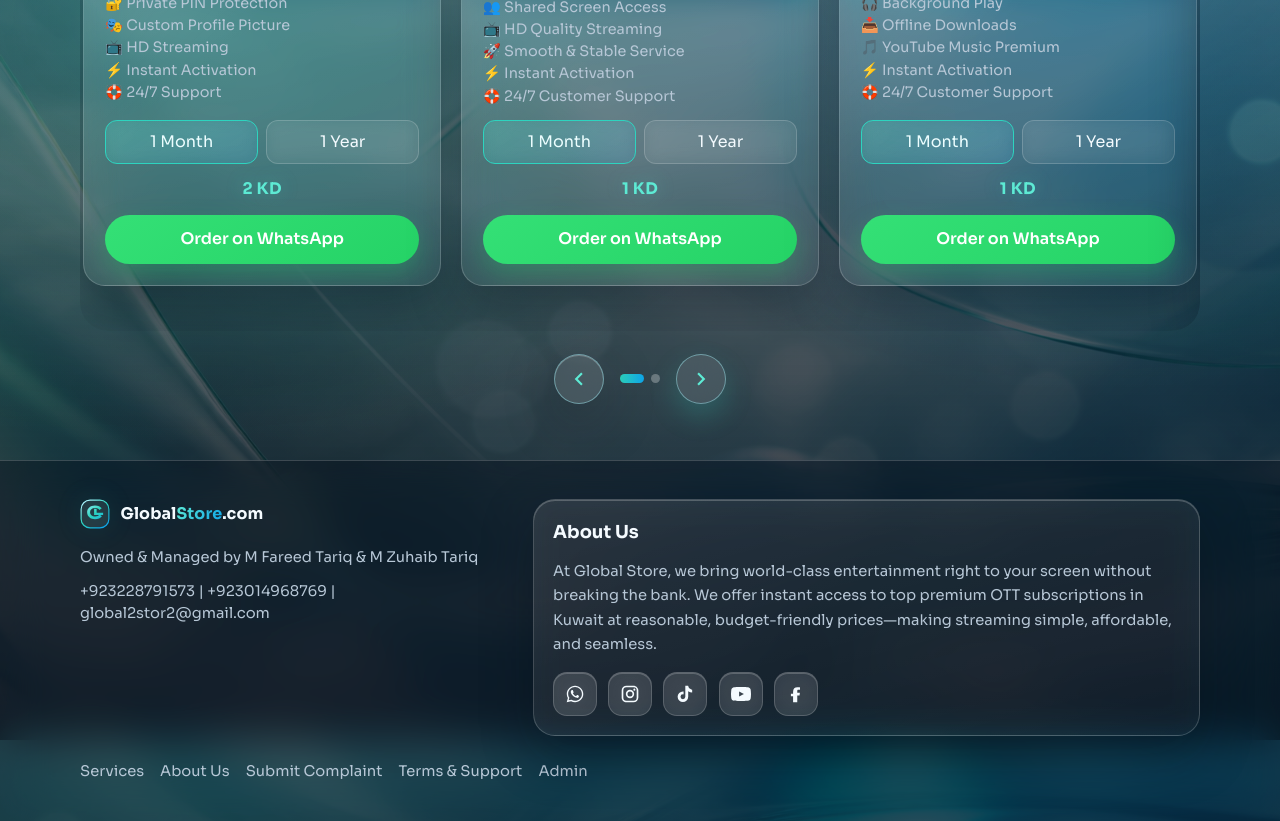
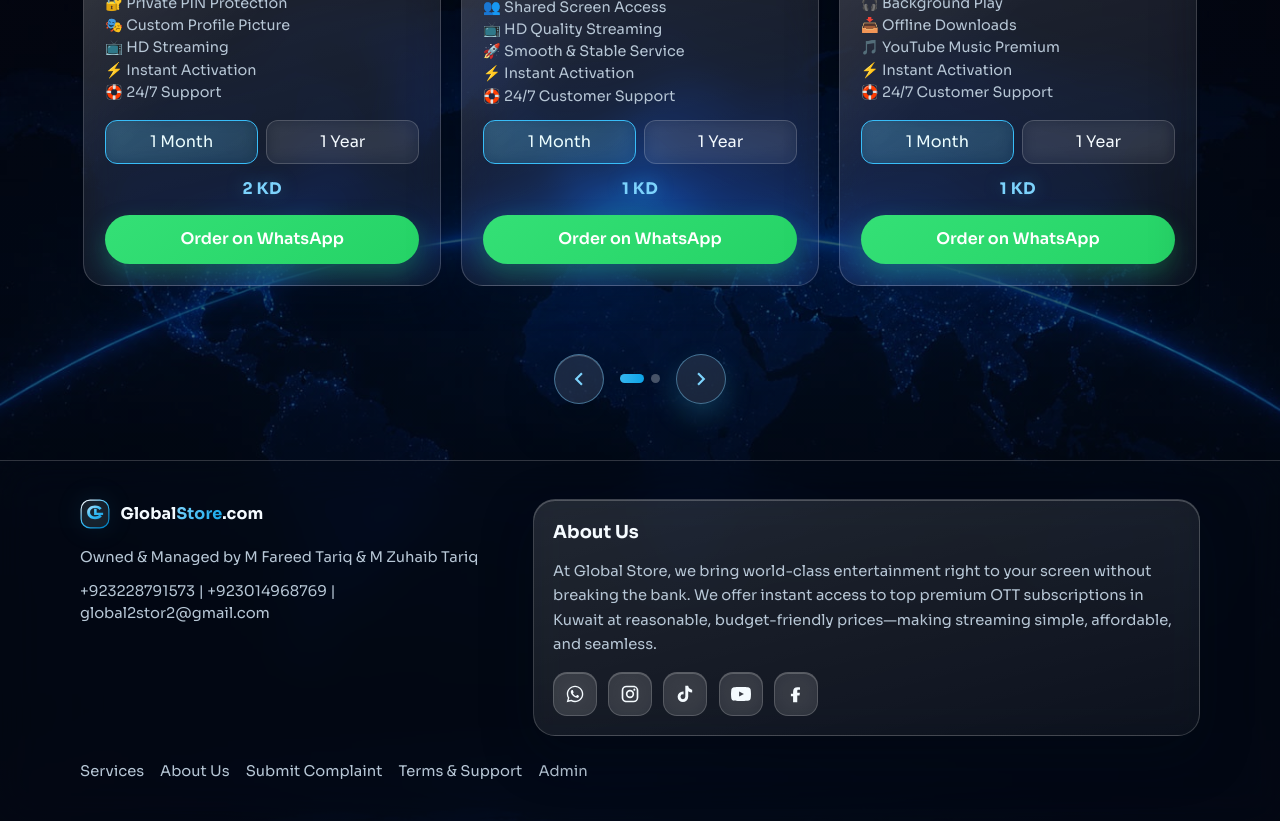
Before and after one commit to Yunusbashashaik/Global-Stores, a React (Vite) app in the folder client/: page / in a window 1280 px wide. Shown: the part 860-1681 px from the top of the page. Built offline with nearby package versions, Linux system fonts and the light colour scheme; no server answers.

Commit message:
Use Global_bg.JPG as the site background
Switch the full-page wallpaper to the repo asset and retune overlays
and accents so the glowing world-map image reads clearly.

Co-authored-by: Yunusbasha Shaik <Yunusbashashaik@users.noreply.github.com>

```diff
--- a/client/src/components/Logo.jsx
+++ b/client/src/components/Logo.jsx
@@ -11,9 +11,9 @@ export default function Logo({ className = "" }) {
       >
         <defs>
           <linearGradient id="gs-glass" x1="8" y1="4" x2="34" y2="36" gradientUnits="userSpaceOnUse">
-            <stop stopColor="#a5f3fc" />
-            <stop offset="0.45" stopColor="#2dd4bf" />
-            <stop offset="1" stopColor="#0ea5e9" />
+            <stop stopColor="#e0f2fe" />
+            <stop offset="0.45" stopColor="#38bdf8" />
+            <stop offset="1" stopColor="#0284c7" />
           </linearGradient>
         </defs>
         <rect
--- a/client/src/index.css
+++ b/client/src/index.css
@@ -4,14 +4,14 @@
   --glass: rgba(255, 255, 255, 0.1);
   --glass-strong: rgba(255, 255, 255, 0.16);
   --border: rgba(255, 255, 255, 0.18);
-  --border-strong: rgba(165, 243, 252, 0.45);
+  --border-strong: rgba(125, 211, 252, 0.45);
   --text: #f5fbff;
   --muted: #b7c7d6;
-  --accent: #2dd4bf;
-  --accent-hover: #5eead4;
+  --accent: #38bdf8;
+  --accent-hover: #7dd3fc;
   --accent-deep: #0ea5e9;
-  --accent-soft: rgba(45, 212, 191, 0.16);
-  --accent-glow: rgba(45, 212, 191, 0.28);
+  --accent-soft: rgba(56, 189, 248, 0.16);
+  --accent-glow: rgba(56, 189, 248, 0.3);
   --whatsapp: #25d366;
   --radius: 22px;
   --radius-sm: 14px;
@@ -38,14 +38,12 @@ body {
   color: var(--text);
   font-family: var(--font-en);
   line-height: 1.55;
-  background-color: #07131f;
+  background-color: #02060f;
   background-image:
-    radial-gradient(ellipse at 15% 10%, rgba(45, 212, 191, 0.22), transparent 42%),
-    radial-gradient(ellipse at 85% 0%, rgba(14, 165, 233, 0.2), transparent 40%),
-    linear-gradient(180deg, rgba(6, 16, 28, 0.55) 0%, rgba(6, 14, 24, 0.72) 55%, rgba(5, 12, 22, 0.86) 100%),
-    url("/site-wallpaper.png");
+    linear-gradient(180deg, rgba(2, 8, 20, 0.42) 0%, rgba(2, 8, 18, 0.55) 48%, rgba(1, 6, 14, 0.72) 100%),
+    url("/Global_bg.JPG");
   background-size: cover;
-  background-position: center top;
+  background-position: center center;
   background-attachment: fixed;
   background-repeat: no-repeat;
 }
@@ -142,7 +140,7 @@ button,
 .brand-mark {
   flex-shrink: 0;
   display: block;
-  filter: drop-shadow(0 0 12px rgba(45, 212, 191, 0.25));
+  filter: drop-shadow(0 0 12px rgba(56, 189, 248, 0.25));
 }
 
 .brand-wordmark {
@@ -314,7 +312,7 @@ button,
 .admin-service-btn:hover,
 .admin-service-btn.active {
   border-color: var(--border-strong);
-  background: linear-gradient(165deg, rgba(45, 212, 191, 0.2), rgba(14, 165, 233, 0.08));
+  background: linear-gradient(165deg, rgba(56, 189, 248, 0.2), rgba(14, 165, 233, 0.08));
 }
 
 .admin-editor {
@@ -418,7 +416,7 @@ button,
 }
 
 .btn-complaint-header:hover {
-  background: rgba(45, 212, 191, 0.28);
+  background: rgba(56, 189, 248, 0.28);
   transform: var(--hover-lift);
   box-shadow: 0 10px 24px var(--accent-glow);
 }
@@ -485,7 +483,7 @@ button,
   line-height: 1.15;
   letter-spacing: -0.02em;
   text-wrap: balance;
-  background: linear-gradient(180deg, #ffffff 10%, #c7f5ff 55%, #7ee7d8 100%);
+  background: linear-gradient(180deg, #ffffff 10%, #dbeafe 50%, #7dd3fc 100%);
   -webkit-background-clip: text;
   background-clip: text;
   color: transparent;
@@ -523,14 +521,14 @@ button,
   background: linear-gradient(135deg, var(--accent-hover), var(--accent) 45%, var(--accent-deep));
   color: #04202a;
   box-shadow:
-    0 12px 30px rgba(45, 212, 191, 0.28),
+    0 12px 30px rgba(56, 189, 248, 0.28),
     inset 0 1px 0 rgba(255, 255, 255, 0.45);
 }
 
 .btn-primary:hover {
   filter: brightness(1.05);
   box-shadow:
-    0 16px 36px rgba(45, 212, 191, 0.38),
+    0 16px 36px rgba(56, 189, 248, 0.38),
     inset 0 1px 0 rgba(255, 255, 255, 0.5);
 }
 
@@ -623,7 +621,7 @@ button,
 }
 
 .carousel-arrow-next {
-  box-shadow: 0 12px 28px rgba(45, 212, 191, 0.22);
+  box-shadow: 0 12px 28px rgba(56, 189, 248, 0.22);
 }
 
 .carousel-dots {
@@ -643,7 +641,7 @@ button,
 }
 
 .carousel-dot:hover {
-  background: rgba(45, 212, 191, 0.7);
+  background: rgba(56, 189, 248, 0.7);
   transform: scale(1.15);
 }
 
@@ -685,9 +683,9 @@ body.rtl .carousel-arrow svg {
   transform: translateY(-8px) scale(1.01);
   box-shadow:
     0 24px 48px rgba(4, 16, 28, 0.38),
-    0 0 0 1px rgba(45, 212, 191, 0.18),
+    0 0 0 1px rgba(56, 189, 248, 0.18),
     inset 0 1px 0 rgba(255, 255, 255, 0.28);
-  background: linear-gradient(165deg, rgba(255, 255, 255, 0.18), rgba(45, 212, 191, 0.08));
+  background: linear-gradient(165deg, rgba(255, 255, 255, 0.18), rgba(56, 189, 248, 0.08));
 }
 
 .card h3 {
@@ -727,7 +725,7 @@ body.rtl .carousel-arrow svg {
 
 .price-toggle button.active {
   border-color: var(--accent);
-  background: linear-gradient(145deg, rgba(45, 212, 191, 0.24), rgba(14, 165, 233, 0.14));
+  background: linear-gradient(145deg, rgba(56, 189, 248, 0.24), rgba(14, 165, 233, 0.14));
   color: #ecfeff;
 }
 
@@ -736,7 +734,7 @@ body.rtl .carousel-arrow svg {
   color: var(--accent-hover);
   text-align: center;
   letter-spacing: 0.02em;
-  text-shadow: 0 0 18px rgba(45, 212, 191, 0.35);
+  text-shadow: 0 0 18px rgba(56, 189, 248, 0.35);
 }
 
 .complaint-section {
@@ -844,7 +842,7 @@ body.rtl .carousel-arrow svg {
   transform: var(--hover-lift) scale(1.07);
   border-color: var(--border-strong);
   color: var(--accent-hover);
-  box-shadow: 0 14px 28px rgba(45, 212, 191, 0.2);
+  box-shadow: 0 14px 28px rgba(56, 189, 248, 0.2);
 }
 
 .social-link:hover svg {
```
Also changed, not shown: client/public/logo.svg, client/public/site-wallpaper.png (deleted).
